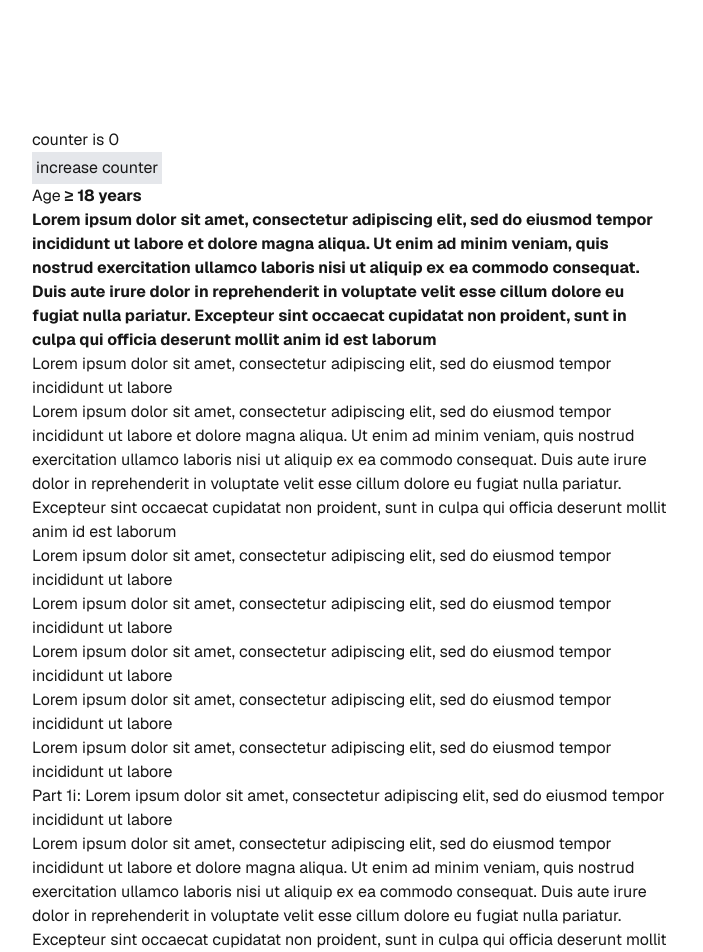
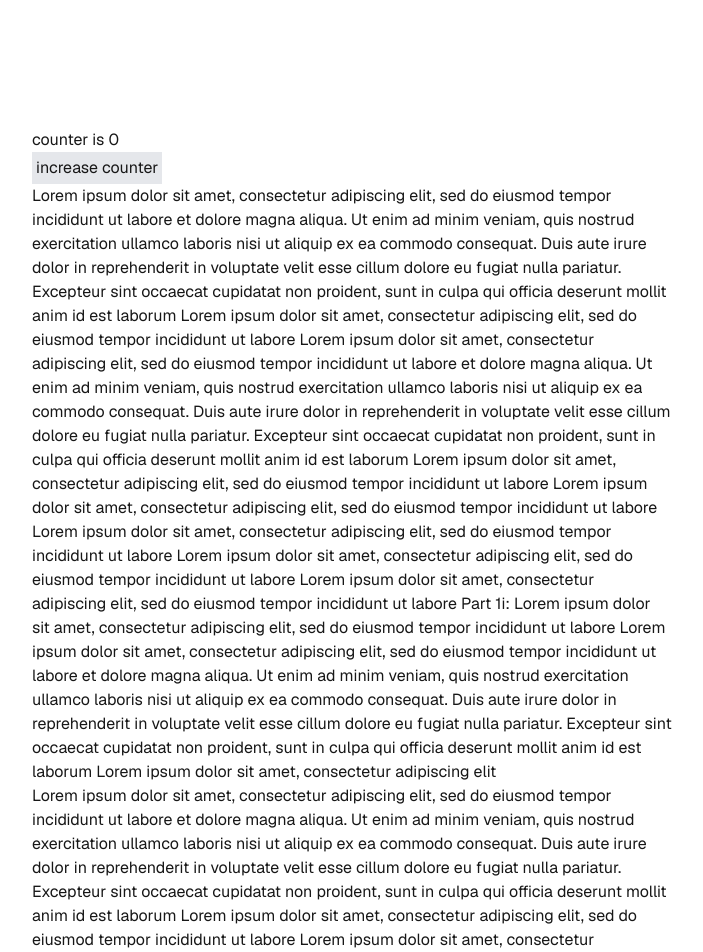
Before and after one commit to vinassefranche/use-transition-hanging, a Next.js app: page / in a window 1280 px wide. Shown: the top 952 px of the page, without its empty margins (288-991 px from the left). Built offline with nearby package versions, Linux system fonts and the light colour scheme.

Commit message:
Switch to a simpler big block

```diff
--- a/app/page.tsx
+++ b/app/page.tsx
@@ -24,12 +24,7 @@ export default async function Home() {
 
 
 const BigBlock = () => (
-  <ul>
-    <li>
-      Age <strong>≥ 18 years</strong>
-    </li>
-    <li>
-      <strong>
+  <div>
     Lorem ipsum dolor sit amet, consectetur adipiscing elit, sed do eiusmod
     tempor incididunt ut labore et dolore magna aliqua. Ut enim ad minim
     veniam, quis nostrud exercitation ullamco laboris nisi ut aliquip ex ea
@@ -37,13 +32,8 @@ const BigBlock = () => (
     velit esse cillum dolore eu fugiat nulla pariatur. Excepteur sint
     occaecat cupidatat non proident, sunt in culpa qui officia deserunt
     mollit anim id est laborum
-      </strong>
-    </li>
-    <li>
     Lorem ipsum dolor sit amet, consectetur adipiscing elit, sed do eiusmod
     tempor incididunt ut labore
-      <ul>
-        <li>
     Lorem ipsum dolor sit amet, consectetur adipiscing elit, sed do
     eiusmod tempor incididunt ut labore et dolore magna aliqua. Ut enim ad
     minim veniam, quis nostrud exercitation ullamco laboris nisi ut
@@ -51,32 +41,18 @@ const BigBlock = () => (
     reprehenderit in voluptate velit esse cillum dolore eu fugiat nulla
     pariatur. Excepteur sint occaecat cupidatat non proident, sunt in
     culpa qui officia deserunt mollit anim id est laborum
-        </li>
-        <li>
     Lorem ipsum dolor sit amet, consectetur adipiscing elit, sed do
     eiusmod tempor incididunt ut labore
-        </li>
-        <li>
     Lorem ipsum dolor sit amet, consectetur adipiscing elit, sed do
     eiusmod tempor incididunt ut labore
-        </li>
-        <li>
     Lorem ipsum dolor sit amet, consectetur adipiscing elit, sed do
     eiusmod tempor incididunt ut labore
-        </li>
-        <li>
     Lorem ipsum dolor sit amet, consectetur adipiscing elit, sed do
     eiusmod tempor incididunt ut labore
-        </li>
-        <li>
     Lorem ipsum dolor sit amet, consectetur adipiscing elit, sed do
     eiusmod tempor incididunt ut labore
-        </li>
-        <li>
     Part 1i: Lorem ipsum dolor sit amet, consectetur adipiscing elit, sed
     do eiusmod tempor incididunt ut labore
-        </li>
-        <li>
     Lorem ipsum dolor sit amet, consectetur adipiscing elit, sed do
     eiusmod tempor incididunt ut labore et dolore magna aliqua. Ut enim ad
     minim veniam, quis nostrud exercitation ullamco laboris nisi ut
@@ -84,9 +60,6 @@ const BigBlock = () => (
     reprehenderit in voluptate velit esse cillum dolore eu fugiat nulla
     pariatur. Excepteur sint occaecat cupidatat non proident, sunt in
     culpa qui officia deserunt mollit anim id est laborum
-        </li>
-      </ul>
-    </li>
-    <li>Lorem ipsum dolor sit amet, consectetur adipiscing elit</li>
-  </ul>
+    Lorem ipsum dolor sit amet, consectetur adipiscing elit
+  </div>
 );
```
Lines whose indentation alone changed are shown as unchanged.
